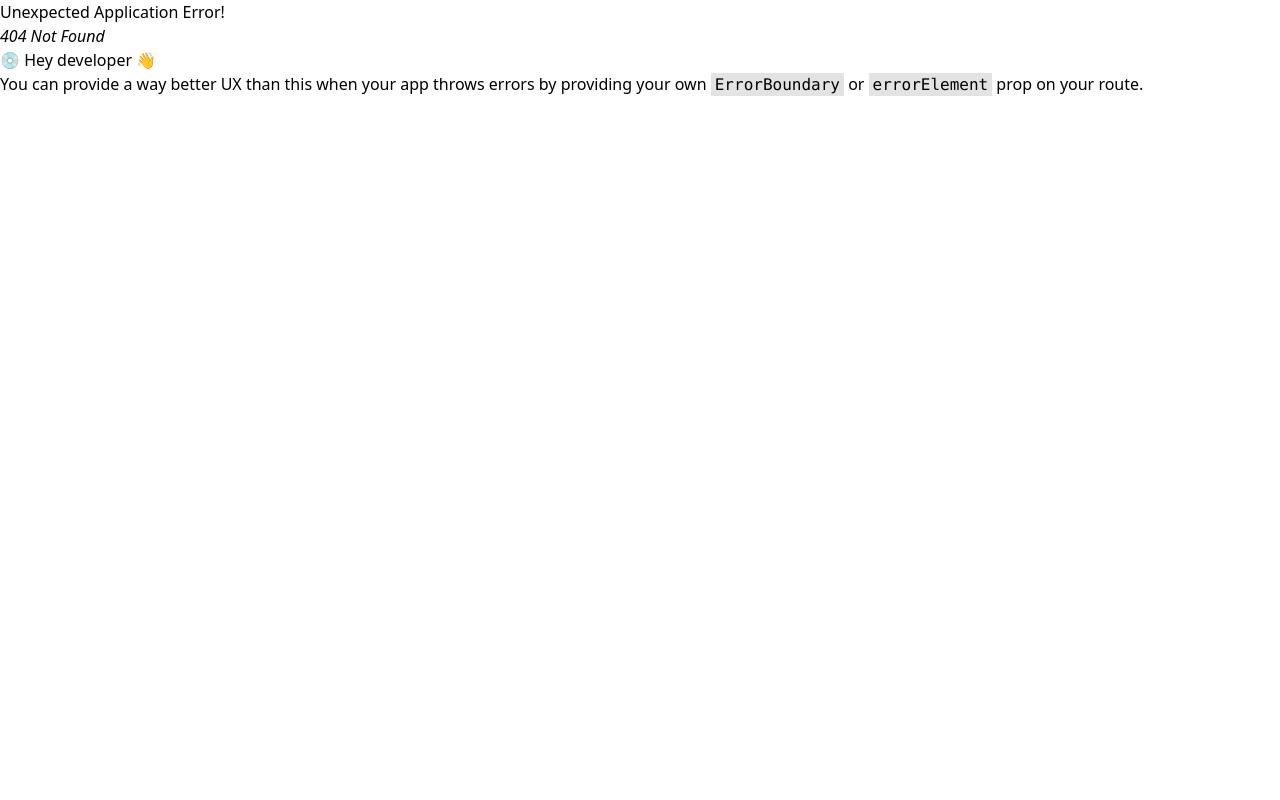
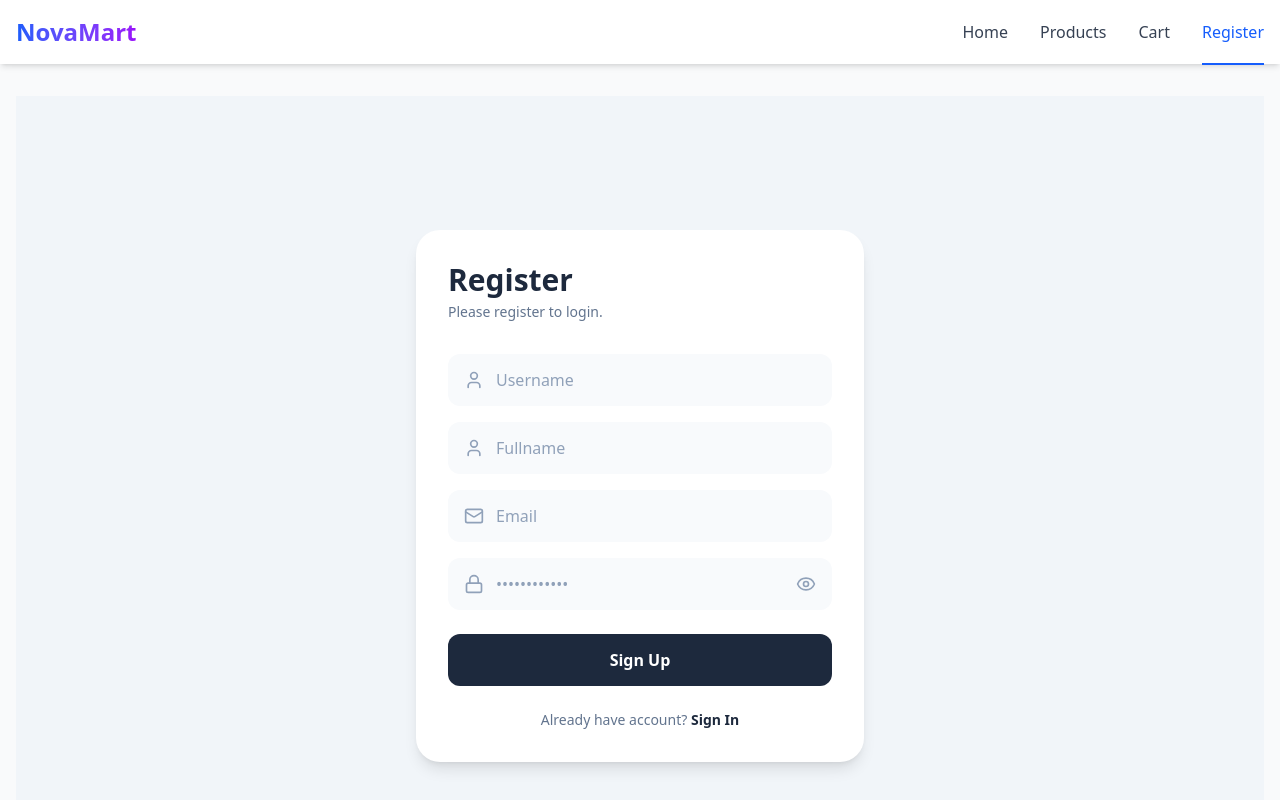
Before and after one commit to Mehtab-786/Novamart-react-fullstack, a React (Vite) app: page /register in a window 1280 px wide. Before the commit this address had no page. Shown: the top 800 px of the page. Built offline with nearby package versions, Linux system fonts and the light colour scheme; no server answers.

Commit message:
Add UserContext and integrate react-hook-form for registration functionality

```diff
--- a/package.json
+++ b/package.json
@@ -15,6 +15,7 @@
     "lucide-react": "^0.546.0",
     "react": "^19.1.1",
     "react-dom": "^19.1.1",
+    "react-hook-form": "^7.65.0",
     "react-router": "^7.9.4",
     "tailwindcss": "^4.1.14"
   },
--- a/src/components/Navbar.jsx
+++ b/src/components/Navbar.jsx
@@ -27,8 +27,8 @@ export default function Navbar() {
               className={({ isActive }) =>
                 `text-base font-medium transition-colors duration-200 relative ${
                   isActive
-                    ? 'text-blue-600'
-                    : 'text-gray-700 hover:text-blue-600'
+                    ? "text-blue-600"
+                    : "text-gray-700 hover:text-blue-600"
                 }`
               }
             >
@@ -48,8 +48,8 @@ export default function Navbar() {
               className={({ isActive }) =>
                 `text-base font-medium transition-colors duration-200 relative ${
                   isActive
-                    ? 'text-blue-600'
-                    : 'text-gray-700 hover:text-blue-600'
+                    ? "text-blue-600"
+                    : "text-gray-700 hover:text-blue-600"
                 }`
               }
             >
@@ -68,14 +68,35 @@ export default function Navbar() {
               className={({ isActive }) =>
                 `text-base font-medium transition-colors duration-200 relative ${
                   isActive
-                    ? 'text-blue-600'
-                    : 'text-gray-700 hover:text-blue-600'
+                    ? "text-blue-600"
+                    : "text-gray-700 hover:text-blue-600"
                 }`
               }
             >
               {({ isActive }) => (
                 <>
                   Cart
+                  {isActive && (
+                    <span className="absolute -bottom-[21px] left-0 right-0 h-0.5 bg-blue-600"></span>
+                  )}
+                </>
+              )}
+            </NavLink>
+
+            <NavLink
+              to="/register"
+              end
+              className={({ isActive }) =>
+                `text-base font-medium transition-colors duration-200 relative ${
+                  isActive
+                    ? "text-blue-600"
+                    : "text-gray-700 hover:text-blue-600"
+                }`
+              }
+            >
+              {({ isActive }) => (
+                <>
+                  Register
                   {isActive && (
                     <span className="absolute -bottom-[21px] left-0 right-0 h-0.5 bg-blue-600"></span>
                   )}
@@ -112,8 +133,8 @@ export default function Navbar() {
         <div
           className={`md:hidden transition-all duration-300 ease-in-out ${
             isMenuOpen
-              ? 'max-h-64 opacity-100'
-              : 'max-h-0 opacity-0 overflow-hidden'
+              ? "max-h-64 opacity-100"
+              : "max-h-0 opacity-0 overflow-hidden"
           }`}
         >
           <div className="py-4 space-y-3">
@@ -123,8 +144,8 @@ export default function Navbar() {
               className={({ isActive }) =>
                 `block px-4 py-2 text-base font-medium rounded-lg transition-colors duration-200 ${
                   isActive
-                    ? 'bg-blue-50 text-blue-600'
-                    : 'text-gray-700 hover:bg-gray-50 hover:text-blue-600'
+                    ? "bg-blue-50 text-blue-600"
+                    : "text-gray-700 hover:bg-gray-50 hover:text-blue-600"
                 }`
               }
               onClick={() => setIsMenuOpen(false)}
@@ -138,8 +159,8 @@ export default function Navbar() {
               className={({ isActive }) =>
                 `block px-4 py-2 text-base font-medium rounded-lg transition-colors duration-200 ${
                   isActive
-                    ? 'bg-blue-50 text-blue-600'
-                    : 'text-gray-700 hover:bg-gray-50 hover:text-blue-600'
+                    ? "bg-blue-50 text-blue-600"
+                    : "text-gray-700 hover:bg-gray-50 hover:text-blue-600"
                 }`
               }
               onClick={() => setIsMenuOpen(false)}
@@ -152,8 +173,8 @@ export default function Navbar() {
               className={({ isActive }) =>
                 `block px-4 py-2 text-base font-medium rounded-lg transition-colors duration-200 ${
                   isActive
-                    ? 'bg-blue-50 text-blue-600'
-                    : 'text-gray-700 hover:bg-gray-50 hover:text-blue-600'
+                    ? "bg-blue-50 text-blue-600"
+                    : "text-gray-700 hover:bg-gray-50 hover:text-blue-600"
                 }`
               }
               onClick={() => setIsMenuOpen(false)}
--- /dev/null
+++ b/src/context/UserContext.jsx
@@ -0,0 +1,28 @@
+import { createContext, useContext, useState } from "react";
+
+const UserContext = createContext()
+
+export const UserProvider = ({ children }) => {
+  const [user, setUser] = useState(null);        // Stores user data
+  const [isAuthenticated, setIsAuthenticated] = useState(false); // Tracks login status
+
+  // Example login function
+  const login = (userData) => {
+    setUser(userData);
+    setIsAuthenticated(true);
+  };
+
+  // Example logout function
+  const logout = () => {
+    setUser(null);
+    setIsAuthenticated(false);
+  };
+
+  return (
+    <UserContext.Provider value={{ user, isAuthenticated, login, logout }}>
+      {children}
+    </UserContext.Provider>
+  );
+};
+
+export const useUser = () => useContext(UserContext);
--- a/src/main.jsx
+++ b/src/main.jsx
@@ -1,7 +1,6 @@
 import { StrictMode } from 'react'
 import { createRoot } from 'react-dom/client'
 import './index.css'
-import App from './App.jsx'
 import { RouterProvider } from "react-router";
 import { router } from './routes/MainRoutes.jsx';
 
--- a/src/pages/Home.jsx
+++ b/src/pages/Home.jsx
@@ -1,4 +1,3 @@
-import React from 'react'
 
 function Home() {
   return (
--- a/src/pages/Register.jsx
+++ b/src/pages/Register.jsx
@@ -1,8 +1,20 @@
 import  { useState } from 'react'
 import { Eye, EyeOff, User, Mail, Lock, Phone } from 'lucide-react'
+import { useForm } from 'react-hook-form'
+import { registerUser } from '../services/API'
 
 function Register() {
   const [showPassword, setShowPassword] = useState(false)
+
+  const {register, handleSubmit, formState:{errors}, reset, watch}  = useForm()
+
+  // console.log(watch("example")) // watch input value by passing the name of it
+
+  const registerHandler = (data) => {
+    console.log(data)
+    registerUser(data)
+  }
+
 
   return (
     <div className="min-h-screen bg-slate-100 flex items-center justify-center p-4">
@@ -14,7 +26,7 @@ function Register() {
         </div>
 
         {/* Form */}
-        <div className="space-y-4">
+        <form className="space-y-4"  onSubmit={handleSubmit(registerHandler)}>
           {/* Username Field */}
           <div className="relative">
             <div className="absolute left-4 top-1/2 -translate-y-1/2 text-slate-400">
@@ -24,6 +36,19 @@ function Register() {
               type="text"
               placeholder="Username"
               className="w-full pl-12 pr-4 py-3.5 bg-slate-50 border-0 rounded-xl text-slate-700 placeholder-slate-400 focus:outline-none focus:ring-2 focus:ring-slate-300"
+              {...register("username", { required: true})}
+            />
+          </div>
+          {/* name Field */}
+          <div className="relative">
+            <div className="absolute left-4 top-1/2 -translate-y-1/2 text-slate-400">
+              <User size={20} />
+            </div>
+            <input
+              type="text"
+              placeholder="Fullname"
+              className="w-full pl-12 pr-4 py-3.5 bg-slate-50 border-0 rounded-xl text-slate-700 placeholder-slate-400 focus:outline-none focus:ring-2 focus:ring-slate-300"
+              {...register("name", { required: true})}
             />
           </div>
 
@@ -36,6 +61,7 @@ function Register() {
               type="tel"
               placeholder="Email"
               className="w-full pl-12 pr-4 py-3.5 bg-slate-50 border-0 rounded-xl text-slate-700 placeholder-slate-400 focus:outline-none focus:ring-2 focus:ring-slate-300"
+              {...register("email", { required: true})}
             />
           </div>
 
@@ -48,6 +74,7 @@ function Register() {
               type={showPassword ? "text" : "password"}
               placeholder="••••••••••••"
               className="w-full pl-12 pr-12 py-3.5 bg-slate-50 border-0 rounded-xl text-slate-700 placeholder-slate-400 focus:outline-none focus:ring-2 focus:ring-slate-300"
+              {...register("password", { required: true})}
             />
             <button
               type="button"
@@ -66,7 +93,7 @@ function Register() {
           >
             Sign Up
           </button>
-        </div>
+        </form>
 
         {/* Sign In Link */}
         <div className="mt-6 text-center">
--- a/src/services/API.js
+++ b/src/services/API.js
@@ -0,0 +1,23 @@
+// src/api/userApi.js
+import instance from "./Axios";
+
+export async function registerUser(data) {
+  try {
+    const response = await instance.post("/auth/register", data);
+    return response.data; // ✅ Return only the useful data
+  } catch (error) {
+    console.error("Registration failed:", error);
+    throw error.response?.data || error;
+  }
+}
+
+
+export async function getCurrentUser() {
+  try {
+    const response = await instance.get("/auth/getme");
+    console.log(response.data)
+    return response.data;
+  } catch (error) {
+    throw error.response?.data || error;
+  }
+}
--- a/src/services/Axios.js
+++ b/src/services/Axios.js
@@ -5,8 +5,7 @@ const instance = axios.create({
   timeout: 8000,
   headers: {
     "Content-Type": 'application/json'
-  },
-  withCredentials: true
+  }
 });
 
 //Request intercepters
```
Also changed, not shown: src/App.jsx (+5 -2 lines), src/routes/MainRoutes.jsx (+5 -4 lines), 1 other file (tests, documents, lock files or other folders).
